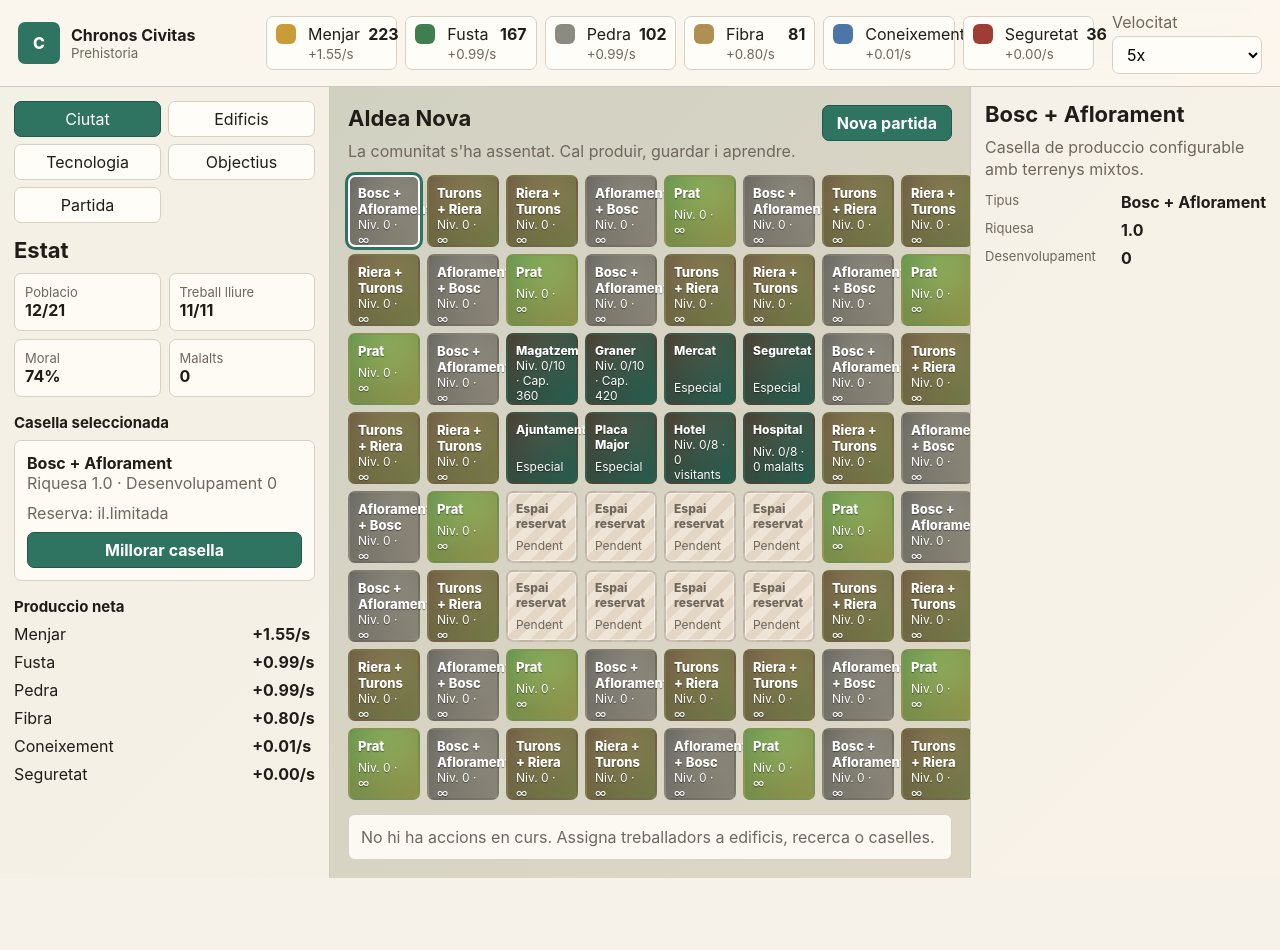
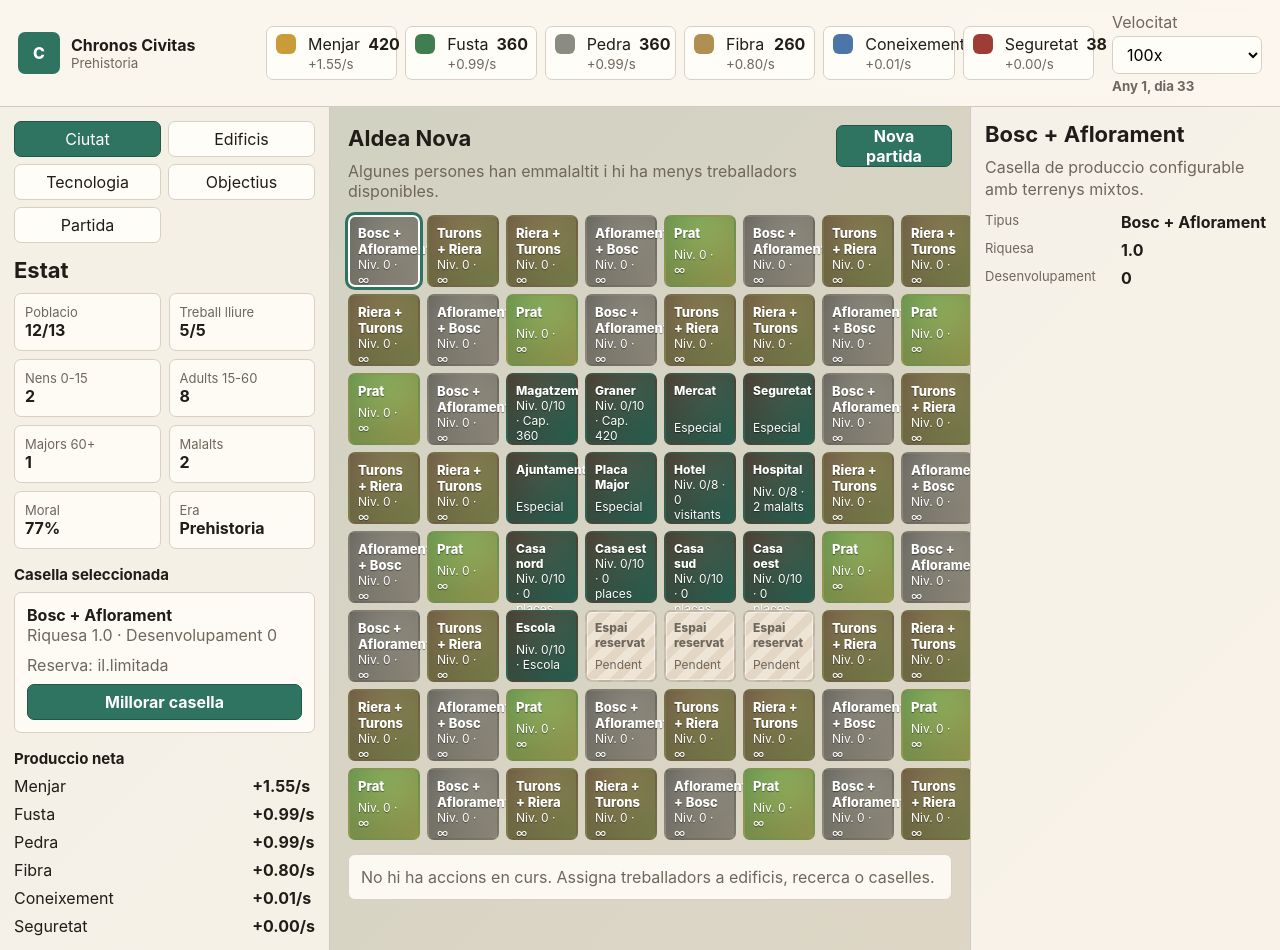
Before and after one commit to agenciaautomatitzacionspirineu/GIT, a PHP site: page / in a window 1280 px wide. Before the commit the page ends 878 px from the top, so only its background shows below. Run offline with PHP 8.4, Linux system fonts and the light colour scheme.

Commit message:
Afegir habitatges escola i franges edat

```diff
--- a/assets/css/styles.css
+++ b/assets/css/styles.css
@@ -89,6 +89,7 @@ button:disabled {
 
 .brand small,
 .clock-panel label,
+.clock-panel small,
 .resource-pill small,
 .queue-item small,
 .action-card small,
@@ -137,6 +138,10 @@ button:disabled {
 .clock-panel {
   display: grid;
   gap: 4px;
+}
+
+.clock-panel small {
+  font-weight: 700;
 }
 
 .clock-panel select,
--- a/assets/js/game-data.js
+++ b/assets/js/game-data.js
@@ -125,6 +125,56 @@ window.CIVITAS_DATA = {
       cost: { wood: 160, stone: 120, fiber: 70, knowledge: 35 },
       effects: { sicknessResistance: 0.08, recoveryRate: 0.018 },
       requires: ["rituals"]
+    },
+    house_1: {
+      label: "Casa nord",
+      description: "Habitatges escalables que limiten quanta poblacio pot viure a la ciutat.",
+      maxLevel: 10,
+      baseTime: 46,
+      workers: 3,
+      cost: { wood: 85, stone: 35, fiber: 30, food: 35 },
+      effects: { housing: true },
+      requires: []
+    },
+    house_2: {
+      label: "Casa est",
+      description: "Habitatges escalables que limiten quanta poblacio pot viure a la ciutat.",
+      maxLevel: 10,
+      baseTime: 50,
+      workers: 3,
+      cost: { wood: 95, stone: 42, fiber: 34, food: 40 },
+      effects: { housing: true },
+      requires: []
+    },
+    house_3: {
+      label: "Casa sud",
+      description: "Habitatges escalables que limiten quanta poblacio pot viure a la ciutat.",
+      maxLevel: 10,
+      baseTime: 54,
+      workers: 4,
+      cost: { wood: 105, stone: 48, fiber: 38, food: 45 },
+      effects: { housing: true },
+      requires: []
+    },
+    house_4: {
+      label: "Casa oest",
+      description: "Habitatges escalables que limiten quanta poblacio pot viure a la ciutat.",
+      maxLevel: 10,
+      baseTime: 58,
+      workers: 4,
+      cost: { wood: 115, stone: 55, fiber: 42, food: 50 },
+      effects: { housing: true },
+      requires: []
+    },
+    school: {
+      label: "Escola",
+      description: "Augmenta el coneixement i prepara els nens per convertir-se en adults productius.",
+      maxLevel: 10,
+      baseTime: 64,
+      workers: 4,
+      cost: { wood: 130, stone: 80, fiber: 50, knowledge: 25 },
+      effects: { knowledgeRate: 0.08, education: 0.05 },
+      requires: ["rituals"]
     }
   },
   technologies: {
@@ -195,11 +245,11 @@ window.CIVITAS_DATA = {
     { id: "mainSquare", label: "Placa Major" },
     { id: "hotel", label: "Hotel", buildingId: "hotel", stat: "visitors" },
     { id: "hospital", label: "Hospital", buildingId: "hospital", stat: "health" },
-    { id: "empty-1", label: "" },
-    { id: "empty-2", label: "" },
-    { id: "empty-3", label: "" },
-    { id: "empty-4", label: "" },
-    { id: "empty-5", label: "" },
+    { id: "house-1", label: "Casa nord", buildingId: "house_1", stat: "housing" },
+    { id: "house-2", label: "Casa est", buildingId: "house_2", stat: "housing" },
+    { id: "house-3", label: "Casa sud", buildingId: "house_3", stat: "housing" },
+    { id: "house-4", label: "Casa oest", buildingId: "house_4", stat: "housing" },
+    { id: "school", label: "Escola", buildingId: "school", stat: "education" },
     { id: "empty-6", label: "" },
     { id: "empty-7", label: "" },
     { id: "empty-8", label: "" }
@@ -220,7 +270,15 @@ window.CIVITAS_DATA = {
     population: {
       baseWorkersPerPerson: 1,
       lowFoodThreshold: 0.18,
-      starvationSicknessMultiplier: 2.4
+      starvationSicknessMultiplier: 2.4,
+      baseHousing: 10,
+      ageDaysPerYear: 24,
+      adultStartAge: 15,
+      elderStartAge: 60,
+      yearlyBirthRate: 0.045,
+      yearlyDeathRate: 0.018,
+      yearlyMigrationRate: 0.08,
+      houseCapacityByLevel: [0, 8, 14, 22, 32, 44, 58, 72, 84, 94, 100]
     },
     hotel: {
       visitorDrift: 0.015,
--- a/assets/js/game-engine.js
+++ b/assets/js/game-engine.js
@@ -1,7 +1,7 @@
 class GameEngine {
   constructor(data) {
     this.data = data;
-    this.speed = 5;
+    this.speed = 100;
     this.lastTick = performance.now();
     this.listeners = new Set();
     this.state = this.createNewState();
@@ -24,6 +24,8 @@ class GameEngine {
       resourceMode: options.resourceMode || "infinite",
       goal: options.goal || "balanced",
       eraIndex: 0,
+      calendar: { day: 1, year: 1, totalDays: 0 },
+      demographics: { children: 3, adults: 8, elders: 1, ageProgress: 0 },
       population: 12,
       populationCap: 18,
       morale: 74,
@@ -95,6 +97,9 @@ class GameEngine {
     }
     this.state.buildings ||= {};
     this.state.technologies ||= [];
+    this.state.calendar ||= { day: 1, year: 1, totalDays: 0 };
+    this.state.demographics ||= this.demographicsFromPopulation(this.state.population || 12);
+    this.syncPopulationFromDemographics();
     this.state.health ||= { sick: 0, lastChange: 0 };
     this.state.hotel ||= { attraction: 0, visitors: 0, visitorCap: 0, exchange: 0 };
     this.state.queue ||= [];
@@ -151,6 +156,7 @@ class GameEngine {
     if (elapsed <= 0) return;
 
     this.advanceQueue(elapsed);
+    this.advanceCalendar(elapsed);
     this.produce(elapsed);
     this.updateHotelStats(elapsed);
     this.checkHealth(elapsed);
@@ -168,12 +174,51 @@ class GameEngine {
     return this.data.eras[this.state.eraIndex];
   }
 
+  demographicsFromPopulation(population) {
+    return {
+      children: Math.max(1, Math.round(population * 0.24)),
+      adults: Math.max(1, Math.round(population * 0.66)),
+      elders: Math.max(0, population - Math.max(1, Math.round(population * 0.24)) - Math.max(1, Math.round(population * 0.66))),
+      ageProgress: 0
+    };
+  }
+
+  syncPopulationFromDemographics() {
+    const demographics = this.state.demographics;
+    this.state.population = Math.max(0, Math.round(demographics.children + demographics.adults + demographics.elders));
+  }
+
+  advanceCalendar(seconds) {
+    const dayGain = seconds / 20;
+    this.state.calendar.totalDays += dayGain;
+    const dayIndex = Math.floor(this.state.calendar.totalDays);
+    this.state.calendar.year = 1 + Math.floor(dayIndex / 360);
+    this.state.calendar.day = 1 + (dayIndex % 360);
+    this.advanceAges(dayGain);
+  }
+
+  advanceAges(days) {
+    const rules = this.data.configuration?.population || {};
+    const daysPerYear = rules.ageDaysPerYear || 24;
+    this.state.demographics.ageProgress = (this.state.demographics.ageProgress || 0) + days / daysPerYear;
+    while (this.state.demographics.ageProgress >= 1) {
+      this.state.demographics.ageProgress -= 1;
+      const childrenToAdults = this.state.demographics.children / Math.max(1, rules.adultStartAge || 15);
+      const adultsToElders = this.state.demographics.adults / Math.max(1, (rules.elderStartAge || 60) - (rules.adultStartAge || 15));
+      const elderDeaths = this.state.demographics.elders * (rules.yearlyDeathRate || 0.018) * 2.2;
+      this.state.demographics.children = Math.max(0, this.state.demographics.children - childrenToAdults);
+      this.state.demographics.adults = Math.max(0, this.state.demographics.adults + childrenToAdults - adultsToElders);
+      this.state.demographics.elders = Math.max(0, this.state.demographics.elders + adultsToElders - elderDeaths);
+    }
+    this.syncPopulationFromDemographics();
+  }
+
   usedWorkers() {
     return this.activeQueueItems().reduce((sum, item) => sum + item.workers, 0);
   }
 
   healthyWorkers() {
-    return Math.max(0, this.state.population - Math.ceil(this.state.health?.sick || 0));
+    return Math.max(0, Math.floor(this.state.demographics.adults) - Math.ceil(this.state.health?.sick || 0));
   }
 
   freeWorkers() {
@@ -394,9 +439,14 @@ class GameEngine {
     this.recalculateDerivedCaps();
   }
 
+  houseCapacity(level) {
+    const table = this.data.configuration?.population?.houseCapacityByLevel || [0, 8, 14, 22, 32, 44, 58, 72, 84, 94, 100];
+    return table[Math.min(level, table.length - 1)] || 0;
+  }
+
   recalculateDerivedCaps() {
     const caps = this.baseCaps();
-    let populationCap = 18;
+    let populationCap = this.data.configuration?.population?.baseHousing || 10;
     for (const [buildingId, level] of Object.entries(this.state.buildings || {})) {
       const effects = this.data.buildings[buildingId]?.effects || {};
       if (effects.foodCap) caps.food += effects.foodCap * level;
@@ -405,6 +455,7 @@ class GameEngine {
         caps.stone += effects.materialCap * level;
         caps.fiber += Math.round(effects.materialCap * 0.7) * level;
       }
+      if (effects.housing) populationCap += this.houseCapacity(level);
       if (buildingId === "hearth") {
         for (let builtLevel = 1; builtLevel <= level; builtLevel += 1) {
           populationCap += 2 + builtLevel;
@@ -481,9 +532,10 @@ class GameEngine {
     const sicknessRate = (0.0012 + starvationPressure * 0.01 + moralePressure * 0.003 + eventPressure * 0.002) * (1 - resistance);
     const recoveryRate = 0.002 + hospitalLevel * (this.data.buildings.hospital?.effects?.recoveryRate || 0.018);
     const sick = this.state.health.sick || 0;
-    const newSick = Math.max(0, this.state.population - sick) * sicknessRate * seconds;
+    const adultCount = Math.max(0, this.state.demographics.adults || 0);
+    const newSick = Math.max(0, adultCount - sick) * sicknessRate * seconds;
     const recovered = sick * recoveryRate * seconds;
-    const nextSick = Math.max(0, Math.min(this.state.population, sick + newSick - recovered));
+    const nextSick = Math.max(0, Math.min(adultCount, sick + newSick - recovered));
     if (Math.floor(nextSick) > Math.floor(sick)) this.state.log = "Algunes persones han emmalaltit i hi ha menys treballadors disponibles.";
     if (Math.floor(nextSick) < Math.floor(sick)) this.state.log = "Part de la poblacio malalta s'ha recuperat.";
     this.state.health.sick = nextSick;
@@ -493,14 +545,27 @@ class GameEngine {
     const food = this.state.resources.food;
     if (food <= 1) {
       this.state.morale = Math.max(0, this.state.morale - 0.05 * seconds);
-      if (Math.random() < 0.01) this.state.population = Math.max(4, this.state.population - 1);
+      if (Math.random() < 0.01) this.state.demographics.elders = Math.max(0, this.state.demographics.elders - 1);
+      this.syncPopulationFromDemographics();
       return;
     }
-    const growthPressure = this.state.morale / 100 + food / this.state.caps.food;
-    if (this.state.population < this.state.populationCap && Math.random() < growthPressure * seconds * 0.0018) {
-      this.state.population += 1;
-      this.state.log = "La poblacio ha crescut.";
+    const freeHousing = Math.max(0, this.state.populationCap - this.state.population);
+    const rules = this.data.configuration?.population || {};
+    const hotelPull = Math.min(1.8, (this.state.hotel.attraction || 0) / 120 + (this.state.hotel.visitors || 0) / 80);
+    const growthPressure = (this.state.morale / 100 + food / this.state.caps.food + hotelPull) * (freeHousing > 0 ? 1 : 0);
+    const birthChance = (rules.yearlyBirthRate || 0.045) * seconds / 480;
+    const migrationChance = (rules.yearlyMigrationRate || 0.08) * growthPressure * seconds / 420;
+    if (freeHousing > 0 && Math.random() < birthChance * Math.max(1, this.state.demographics.adults / 8)) {
+      this.state.demographics.children += 1;
+      this.syncPopulationFromDemographics();
+      this.state.log = "Ha nascut un infant a la comunitat.";
     }
+    if (freeHousing > 0 && Math.random() < migrationChance) {
+      this.state.demographics.adults += 1;
+      this.syncPopulationFromDemographics();
+      this.state.log = "Una persona adulta s'ha instal.lat a la ciutat.";
+    }
+    if (freeHousing <= 0) this.state.morale = Math.max(0, this.state.morale - 0.002 * seconds);
     this.state.morale = Math.min(100, this.state.morale + 0.005 * seconds);
   }
 
--- a/assets/js/ui.js
+++ b/assets/js/ui.js
@@ -3,6 +3,7 @@ const engine = new GameEngine(window.CIVITAS_DATA);
 
 const els = {
   eraLabel: document.getElementById("eraLabel"),
+  dateLabel: document.getElementById("dateLabel"),
   resourceBar: document.getElementById("resourceBar"),
   mapGrid: document.getElementById("mapGrid"),
   queueBar: document.getElementById("queueBar"),
@@ -68,6 +69,8 @@ function specialTileDetails(tile, state) {
   if (tile.special.stat === "foodCap") meta = `Niv. ${level}/${maxLevel} · Cap. ${fmt(state.caps.food)}`;
   if (tile.special.stat === "visitors") meta = `Niv. ${level}/${maxLevel} · ${fmt(state.hotel.visitors)} visitants`;
   if (tile.special.stat === "health") meta = `Niv. ${level}/${maxLevel} · ${fmt(state.health.sick)} malalts`;
+  if (tile.special.stat === "housing") meta = `Niv. ${level}/${maxLevel} · ${fmt(engine.houseCapacity(level))} places`;
+  if (tile.special.stat === "education") meta = `Niv. ${level}/${maxLevel} · Escola`;
   return { title: tile.special.label, meta };
 }
 
@@ -75,6 +78,7 @@ function render(state) {
   const era = engine.getEra();
   const rates = engine.productionRates();
   els.eraLabel.textContent = era.label;
+  els.dateLabel.textContent = `Any ${state.calendar.year}, dia ${state.calendar.day}`;
   els.settlementName.textContent = state.name;
   els.eventLog.textContent = state.log;
 
@@ -158,8 +162,12 @@ function renderOverview(state, rates) {
     <div class="metric-grid">
       <div><span>Poblacio</span><strong>${state.population}/${state.populationCap}</strong></div>
       <div><span>Treball lliure</span><strong>${freeWorkers}/${engine.healthyWorkers()}</strong></div>
+      <div><span>Nens 0-15</span><strong>${fmt(state.demographics.children)}</strong></div>
+      <div><span>Adults 15-60</span><strong>${fmt(state.demographics.adults)}</strong></div>
+      <div><span>Majors 60+</span><strong>${fmt(state.demographics.elders)}</strong></div>
+      <div><span>Malalts</span><strong>${fmt(state.health.sick || 0)}</strong></div>
       <div><span>Moral</span><strong>${fmt(state.morale)}%</strong></div>
-      <div><span>Malalts</span><strong>${fmt(state.health.sick || 0)}</strong></div>
+      <div><span>Era</span><strong>${engine.getEra().label}</strong></div>
     </div>
     <h3>Casella seleccionada</h3>
     <div class="tile-card">
@@ -300,6 +308,28 @@ function renderDetail(state) {
       <p>El risc de malaltia puja quan falta menjar o baixa la moral. L'hospital redueix el risc i accelera la recuperacio.</p>
     `;
   }
+  if (tile.special.stat === "housing") {
+    extra = `
+      <div class="metric-grid">
+        <div><span>Places casa</span><strong>${fmt(engine.houseCapacity(level))}/100</strong></div>
+        <div><span>Places totals</span><strong>${fmt(state.populationCap)}</strong></div>
+        <div><span>Ocupacio</span><strong>${fmt(state.population)}/${fmt(state.populationCap)}</strong></div>
+        <div><span>Nivell</span><strong>${level}/${building.maxLevel}</strong></div>
+      </div>
+      <p>Les cases limiten quanta gent pot venir. Els nivells finals son molt mes exigents i cada casa arriba a 100 places al nivell 10.</p>
+    `;
+  }
+  if (tile.special.id === "school") {
+    extra = `
+      <div class="metric-grid">
+        <div><span>Nens</span><strong>${fmt(state.demographics.children)}</strong></div>
+        <div><span>Adults futurs</span><strong>${fmt(state.demographics.children / 15)}</strong></div>
+        <div><span>Coneixement</span><strong>+${((building.effects.knowledgeRate || 0) * level).toFixed(2)}/s</strong></div>
+        <div><span>Nivell</span><strong>${level}/${building.maxLevel}</strong></div>
+      </div>
+      <p>L'escola reforca el coneixement i prepara la transicio dels nens cap a adults productius.</p>
+    `;
+  }
 
   els.detail.innerHTML = `
     <h2>${details.title}</h2>
@@ -330,6 +360,8 @@ function renderSettings(state) {
       <span>Caselles mixtes</span><strong>${window.CIVITAS_DATA.configuration.map.allowMixedTiles ? "Si" : "No"}</strong>
       <span>Llindar menjar baix</span><strong>${Math.round(window.CIVITAS_DATA.configuration.population.lowFoodThreshold * 100)}%</strong>
       <span>Pes hotel poblacio</span><strong>${window.CIVITAS_DATA.configuration.hotel.populationWeight}</strong>
+      <span>Dies per any vital</span><strong>${window.CIVITAS_DATA.configuration.population.ageDaysPerYear}</strong>
+      <span>Places casa max.</span><strong>100</strong>
     </div>
     <h3>Configuracio preparada</h3>
     <p>Les regles principals ja estan agrupades a <code>CIVITAS_DATA.configuration</code> per poder editar mapa, poblacio, hotel i futures caselles sense tocar el motor.</p>
--- a/index.php
+++ b/index.php
@@ -29,10 +29,12 @@ $settings = require __DIR__ . '/config/game.php';
                 <select id="speedControl">
                     <option value="1">1x</option>
                     <option value="2">2x</option>
-                    <option value="5" selected>5x</option>
+                    <option value="5">5x</option>
                     <option value="10">10x</option>
                     <option value="25">25x</option>
+                    <option value="100" selected>100x</option>
                 </select>
+                <small id="dateLabel">Any 1, dia 1</small>
             </div>
         </header>
 
```
Also changed, not shown: database/schema.sql (+15 -0 lines), README.md.
